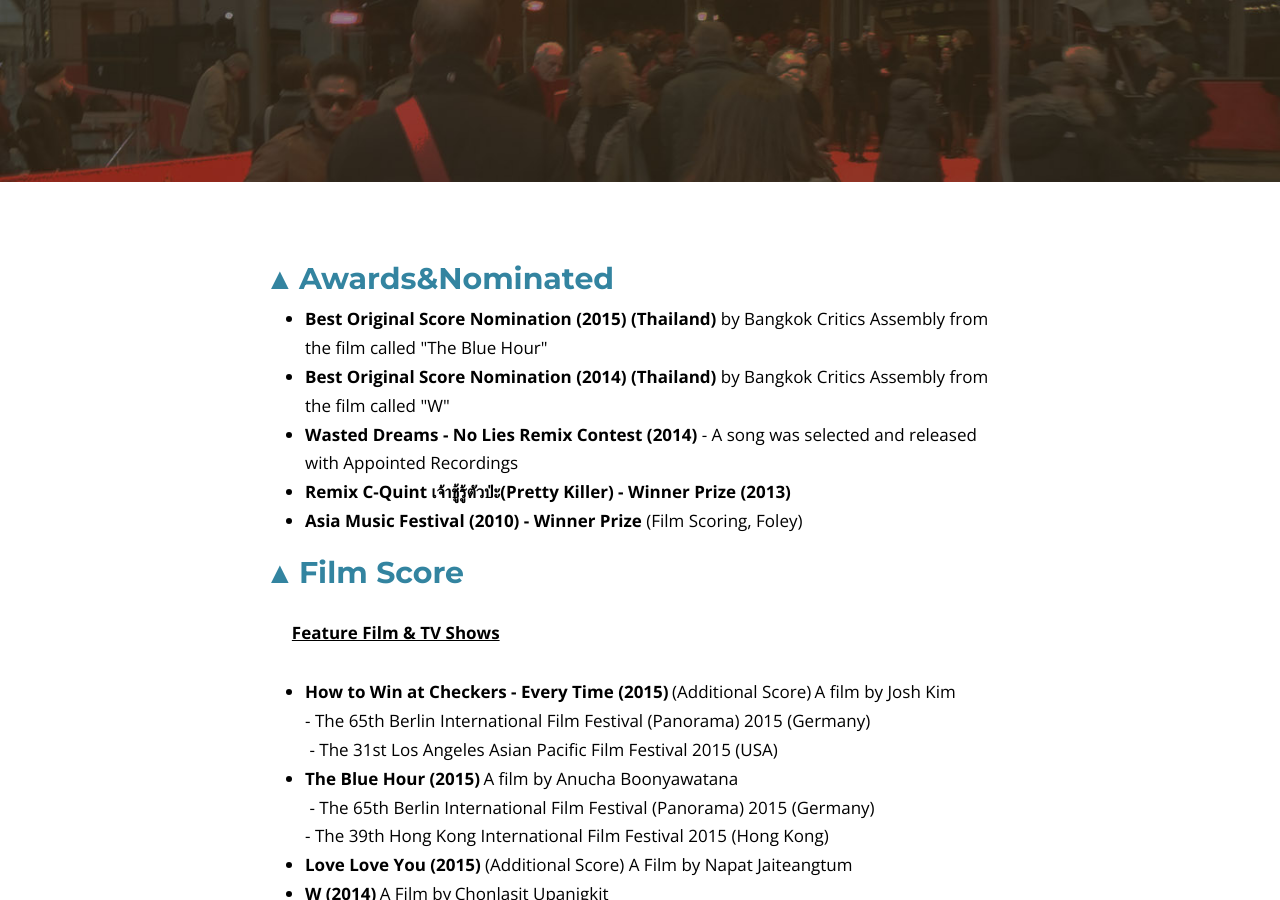
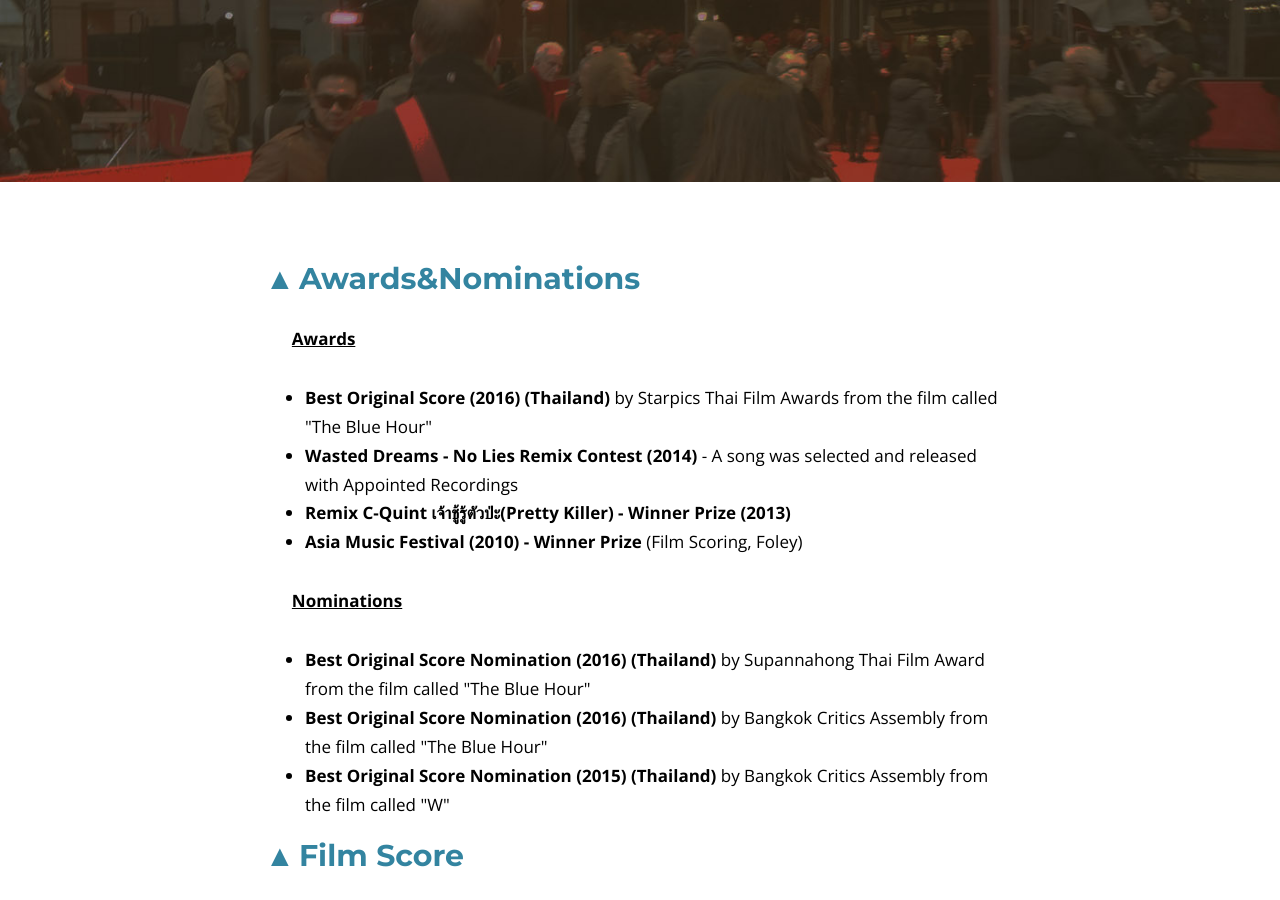
Before and after one commit to phil-wc/phil-wc.github.io, a Jekyll site: the page built from works.html, in a window 1280 px wide and 900 px high, scrolled down 355 px. Built offline with Jekyll 4.4.1, drawn with Linux system fonts in a browser that asks for light colours; nearby versions of some CDN libraries.

Commit message:
content edit, photo upload

```diff
--- a/_includes/works/content.html
+++ b/_includes/works/content.html
@@ -1,14 +1,23 @@
 <div class="row">
   <div class="col-lg-12 col-md-12 col-sm-12 col-xs-12">
-    <h2>▲&thinsp;Awards&Nominated</h2>
+    <h2>▲&thinsp;Awards&Nominations</h2>
+      <p><strong>&thinsp; &thinsp; &thinsp; &thinsp;<span style="text-decoration: underline;">Awards</span></strong></p>
       <ul>
-        <li><strong>Best Original Score Nomination (2015) (Thailand)</strong>
-        by Bangkok Critics Assembly from the film called "The Blue Hour"</li>
-        <li><strong>Best Original Score Nomination (2014) (Thailand)</strong>
-        by Bangkok Critics Assembly from the film called "W"</li>
+        <li><strong>Best Original Score (2016) (Thailand)</strong>
+        by Starpics Thai Film Awards from the film called "The Blue Hour"</li>
         <li><strong>Wasted Dreams - No Lies Remix Contest (2014)</strong> - A song was selected and released with Appointed Recordings</li>
         <li><strong>Remix C-Quint เจ้าชู้รู้ตัวป่ะ(Pretty Killer) - Winner Prize (2013)</strong></li>
         <li><strong>Asia Music Festival (2010) - Winner Prize </strong>(Film Scoring, Foley)</li>
+      </ul>
+
+      <p><strong>&thinsp; &thinsp; &thinsp; &thinsp;<span style="text-decoration: underline;">Nominations</span></strong></p>
+      <ul>
+        <li><strong>Best Original Score Nomination (2016) (Thailand)</strong>
+        by Supannahong Thai Film Award from the film called "The Blue Hour"</li>
+        <li><strong>Best Original Score Nomination (2016) (Thailand)</strong>
+        by Bangkok Critics Assembly from the film called "The Blue Hour"</li>
+        <li><strong>Best Original Score Nomination (2015) (Thailand)</strong>
+        by Bangkok Critics Assembly from the film called "W"</li>
       </ul>
 
     <h2>▲&thinsp;Film Score</h2>
--- a/about.html
+++ b/about.html
@@ -1,7 +1,7 @@
 ---
 title: "About"
 description: "Film Composer, Artist"
-header-img: "assets/img/header/about.jpg"
+header-img: "assets/img/header/about2.jpg"
 ---
 <div class="about">
   {% include about/content.html %}
--- a/index.html
+++ b/index.html
@@ -1,6 +1,6 @@
 ---
 title: "Home"
-description: "Film, game, and multimedia composer"
+description: "An award winning film composer"
 header-img: assets/img/home/header-bg.jpg
 ---
 
```
Also changed, not shown: _includes/about/content.html (+5 -2 lines), assets/img/about/conduct2.jpg (added), assets/img/about/me.jpg (added), assets/img/header/about2.JPG (added).
